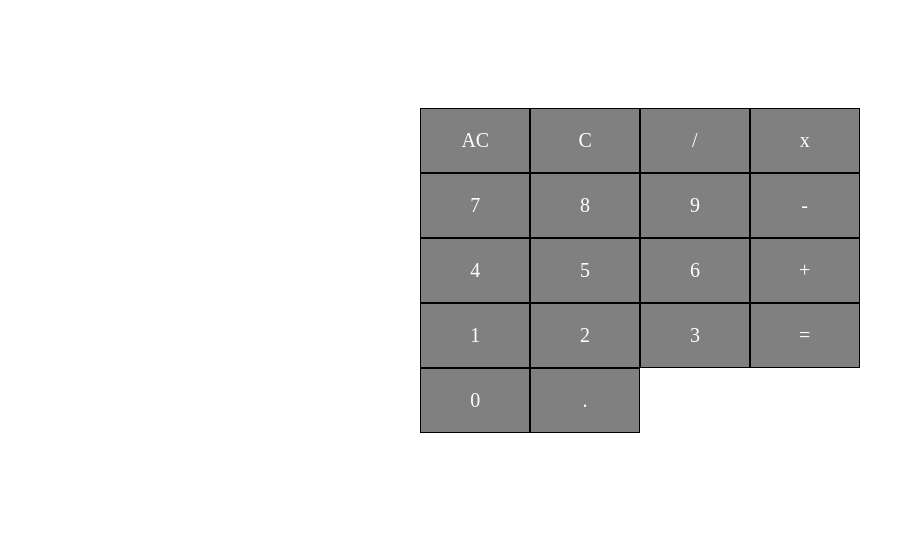
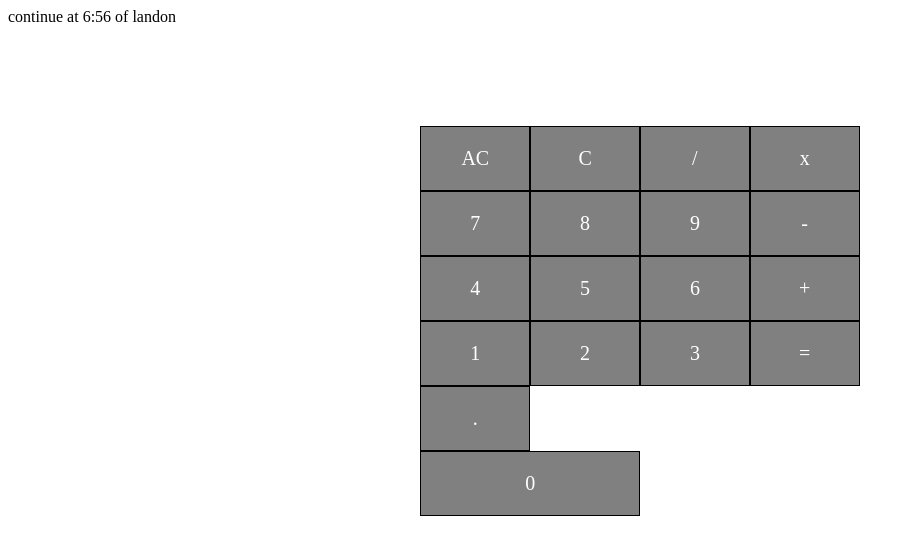
Before and after one commit to Rey-commits/JavaScript-Calculator, a plain HTML site: page index.html in a window 1280 px wide. Shown: the whole page, without its empty margins (0-915 px from the left). Drawn offline with nearby package versions, Linux system fonts and the light colour scheme.

Commit message:
to be continue

```diff
--- a/index.html
+++ b/index.html
@@ -14,6 +14,7 @@
 
   </head>
   <body>
+      continue at 6:56 of landon
     <div id="root"></div>
 
 
--- a/style.css
+++ b/style.css
@@ -30,3 +30,7 @@
     cursor: pointer;
     font-size: 20px;
 }
+
+.zero{
+    grid-area: zero;
+}
```
